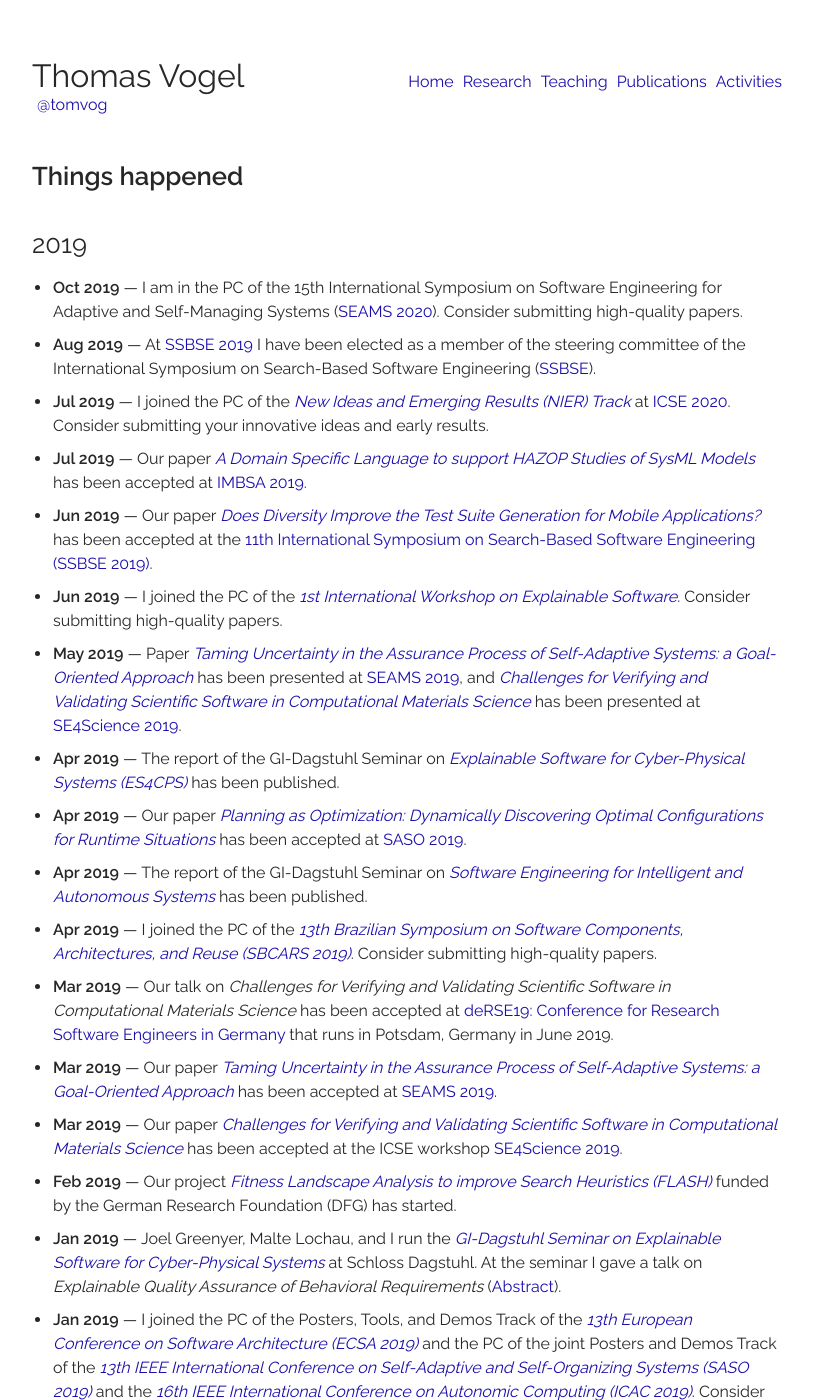
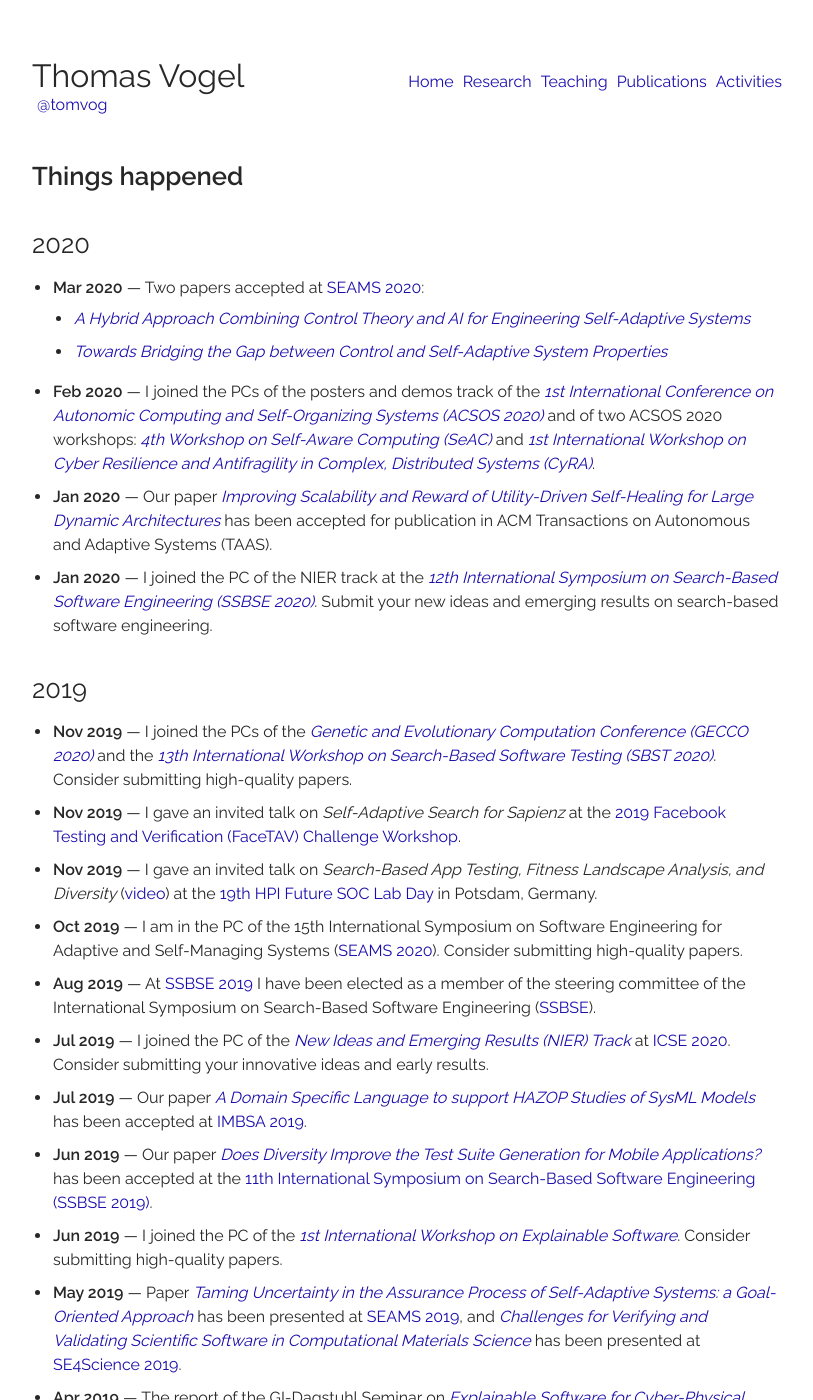
Before and after one commit to thomas-vogel/thomas-vogel.github.io, a Jekyll site: the page built from _pages/pastnews.md, in a window 1280 px wide and 1400 px high. Shown: the whole window, without its empty margins (233-1046 px from the left). Built offline with Jekyll 4.4.1, drawn with Linux system fonts in a browser that asks for light colours.

```diff
--- a/_pages/pastnews.md
+++ b/_pages/pastnews.md
@@ -4,8 +4,20 @@
 layout: page
 ---
 
+## 2020
+
+* __Mar 2020__ --- Two papers accepted at [SEAMS 2020](https://conf.researchr.org/home/seams-2020){:target="_blank"}:
+  * [_A Hybrid Approach Combining Control Theory and AI for Engineering Self-Adaptive Systems_](publications/2020-SEAMSa)
+  * [_Towards Bridging the Gap between Control and Self-Adaptive System Properties_](publications/2020-SEAMSb)
+* __Feb 2020__ --- I joined the PCs of the posters and demos track of the [_1st International Conference on Autonomic Computing and Self-Organizing Systems (ACSOS 2020)_](https://2020.acsos.org/){:target="_blank"} and of two ACSOS 2020 workshops: [_4th Workshop on Self-Aware Computing (SeAC)_](http://seac2020.informatik.uni-wuerzburg.de/){:target="_blank"} and [_1st International Workshop on Cyber Resilience and Antifragility in Complex, Distributed Systems (CyRA)_](https://cyra2020.github.io/){:target="_blank"}.
+* __Jan 2020__ --- Our paper [_Improving Scalability and Reward of Utility-Driven Self-Healing for Large Dynamic Architectures_](publications/2020-TAAS) has been accepted for publication in ACM Transactions on Autonomous and Adaptive Systems (TAAS).
+* __Jan 2020__ --- I joined the PC of the NIER track at the [_12th International Symposium on Search-Based Software Engineering (SSBSE 2020)_](http://ssbse2020.di.uniba.it/){:target="_blank"}. Submit your new ideas and emerging results on search-based software engineering.
+
 ## 2019
 
+* __Nov 2019__ --- I joined the PCs of the [_Genetic and Evolutionary Computation Conference (GECCO 2020)_](https://gecco-2020.sigevo.org/){:target="_blank"} and the [_13th International Workshop on Search-Based Software Testing (SBST 2020)_](https://sbst20.github.io/){:target="_blank"}. Consider submitting high-quality papers.
+* __Nov 2019__ --- I gave an invited talk on _Self-Adaptive Search for Sapienz_ at the [2019 Facebook Testing and Verification (FaceTAV) Challenge Workshop](https://fbtavworkshop2019.splashthat.com/){:target="_blank"}.
+* __Nov 2019__ --- I gave an invited talk on _Search-Based App Testing, Fitness Landscape Analysis, and Diversity_ ([video](https://www.tele-task.de/lecture/video/7788/){:target="_blank"}) at the [19th HPI Future SOC Lab Day](https://hpi.de/en/events/wissenschaftliche-konferenzen/future-soc-lab/2019/19th-hpi-future-soc-lab-day-fall-2019.html){:target="_blank"} in Potsdam, Germany.
 * __Oct 2019__ --- I am in the PC of the 15th International Symposium on Software Engineering for Adaptive and Self-Managing Systems ([SEAMS 2020](https://conf.researchr.org/home/seams-2020){:target="_blank"}). Consider submitting high-quality papers.
 * __Aug 2019__ --- At [SSBSE 2019](http://ssbse19.mines-albi.fr/){:target="_blank"} I have been elected as a member of the steering committee of the International Symposium on Search-Based Software Engineering ([SSBSE](https://ssbse.info/){:target="_blank"}).
 * __Jul 2019__ --- I joined the PC of the [_New Ideas and Emerging Results (NIER) Track_](https://conf.researchr.org/track/icse-2020/icse-2020-New-Ideas-and-Emerging-Results){:target="_blank"} at [ICSE 2020](https://conf.researchr.org/home/icse-2020){:target="_blank"}. Consider submitting your innovative ideas and early results.
```
Also changed, not shown: _pages/activities.md (+1 -0 lines), index.md (+7 -11 lines).
